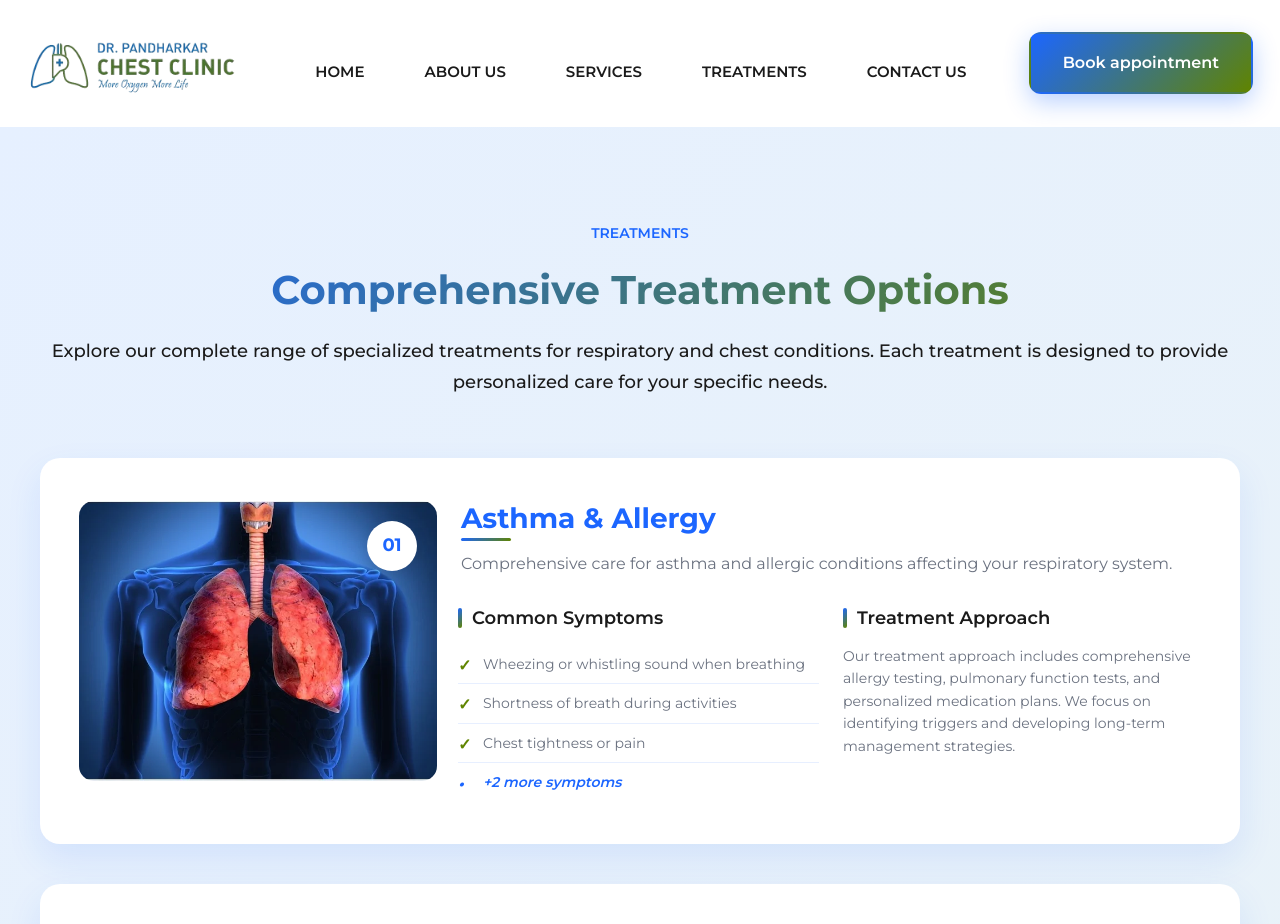
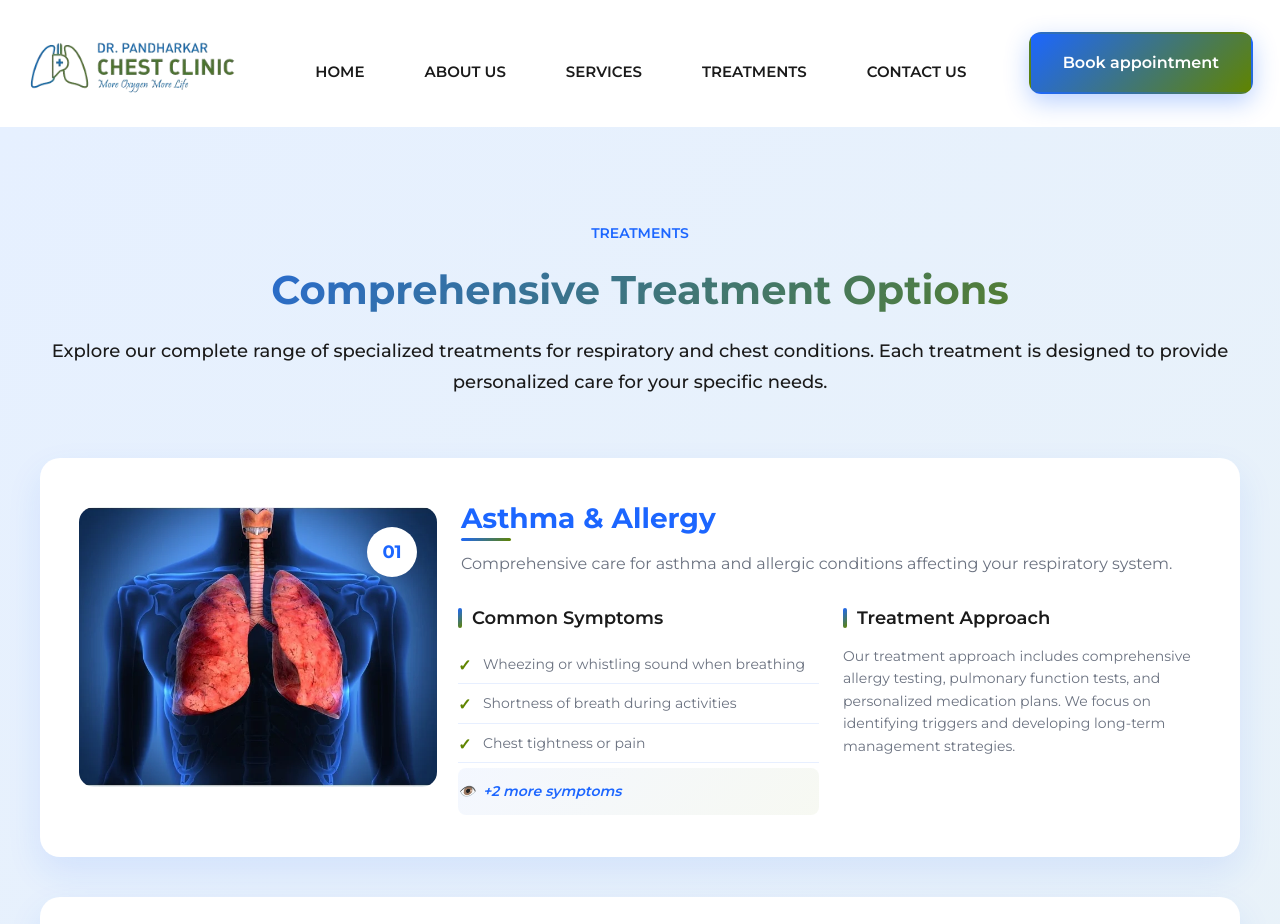
Before and after one commit to RohitStar45/Hospital-Management, a React (Vite) app: page /treatments in a window 1280 px wide. Shown: the top 924 px of the page. Built offline with nearby package versions, Linux system fonts and the light colour scheme.

Commit message:
Add Expandable Symptoms to Treatment Cards

```diff
--- a/src/sections/TreatmentSection/TreatmentSection.jsx
+++ b/src/sections/TreatmentSection/TreatmentSection.jsx
@@ -1,4 +1,4 @@
-import React, { useEffect } from 'react';
+import React, { useEffect, useState } from 'react';
 import SectionTitle from '../../components/SectionTitle/SectionTitle';
 import './TreatmentSection.scss';
 import { useLocation } from 'react-router-dom';
@@ -22,6 +22,7 @@ import imgSixteen from '../../assets/treatment/img16.jpg';
 
 const TreatmentSection = () => {
     const location = useLocation();
+    const [expandedSymptoms, setExpandedSymptoms] = useState({});
 
     useEffect(() => {
         // Check if there's a hash in the URL and scroll to that treatment
@@ -38,6 +39,13 @@ const TreatmentSection = () => {
             }
         }
     }, [location]);
+
+    const toggleSymptoms = (treatmentId) => {
+        setExpandedSymptoms(prev => ({
+            ...prev,
+            [treatmentId]: !prev[treatmentId]
+        }));
+    };
 
     const treatments = [
         {
@@ -266,6 +274,33 @@ const TreatmentSection = () => {
         }
     ];
 
+    const renderSymptomsList = (treatment) => {
+        const isExpanded = expandedSymptoms[treatment.id];
+        const displaySymptoms = isExpanded ? treatment.symptoms : treatment.symptoms.slice(0, 3);
+        const remainingCount = treatment.symptoms.length - 3;
+
+        return (
+            <div className="symptoms-section">
+                <h4>Common Symptoms</h4>
+                <ul className="symptoms-list">
+                    {displaySymptoms.map((symptom, idx) => (
+                        <li key={idx}>{symptom}</li>
+                    ))}
+                    {remainingCount > 0 && (
+                        <li
+                            className="more-symptoms"
+                            onClick={() => toggleSymptoms(treatment.id)}
+                        >
+                            {isExpanded
+                                ? 'Show less symptoms'
+                                : `+${remainingCount} more symptoms`
+                            }
+                        </li>
+                    )}
+                </ul>
+            </div>
+        );
+    };
 
     return (
         <section className='treatment-section pt-100 pb-70' data-aos="fade-up" data-aos-duration="2000">
@@ -306,19 +341,7 @@ const TreatmentSection = () => {
                                         <div className="treatment-details">
                                             <div className="row">
                                                 <div className="col-lg-6">
-                                                    <div className="symptoms-section">
-                                                        <h4>Common Symptoms</h4>
-                                                        <ul className="symptoms-list">
-                                                            {treatment.symptoms.slice(0, 3).map((symptom, idx) => (
-                                                                <li key={idx}>{symptom}</li>
-                                                            ))}
-                                                            {treatment.symptoms.length > 3 && (
-                                                                <li className="more-symptoms">
-                                                                    +{treatment.symptoms.length - 3} more symptoms
-                                                                </li>
-                                                            )}
-                                                        </ul>
-                                                    </div>
+                                                    {renderSymptomsList(treatment)}
                                                 </div>
 
                                                 <div className="col-lg-6">
--- a/src/sections/TreatmentSection/TreatmentSection.scss
+++ b/src/sections/TreatmentSection/TreatmentSection.scss
@@ -175,10 +175,24 @@
                                 color: $color-blue;
                                 font-weight: 600;
                                 font-style: italic;
+                                cursor: pointer;
+                                transition: all 0.3s ease;
+                                padding: 12px 0;
+                                padding-left: 25px;
+                                background: linear-gradient(135deg, rgba(28, 102, 255, 0.05) 0%, rgba(96, 132, 0, 0.05) 100%);
+                                border-radius: 8px;
+                                margin-top: 5px;
 
                                 &:before {
-                                    content: "•";
+                                    content: "👁️";
                                     color: $color-blue;
+                                    font-size: 14px;
+                                }
+
+                                &:hover {
+                                    background: linear-gradient(135deg, rgba(28, 102, 255, 0.1) 0%, rgba(96, 132, 0, 0.1) 100%);
+                                    transform: translateX(5px);
+                                    color: $color-dark-blue;
                                 }
                             }
 
@@ -248,6 +262,12 @@
                             font-size: 13px;
                             padding: 6px 0;
                             padding-left: 20px;
+
+                            &.more-symptoms {
+                                padding: 10px 0;
+                                padding-left: 20px;
+                                font-size: 12px;
+                            }
                         }
 
                         p {
@@ -275,6 +295,15 @@
                 .treatment-header h3 {
                     font-size: 24px;
                 }
+
+                .treatment-details {
+                    .symptoms-section,
+                    .treatment-approach {
+                        .symptoms-list li.more-symptoms {
+                            font-size: 13px;
+                        }
+                    }
+                }
             }
         }
     }
```
